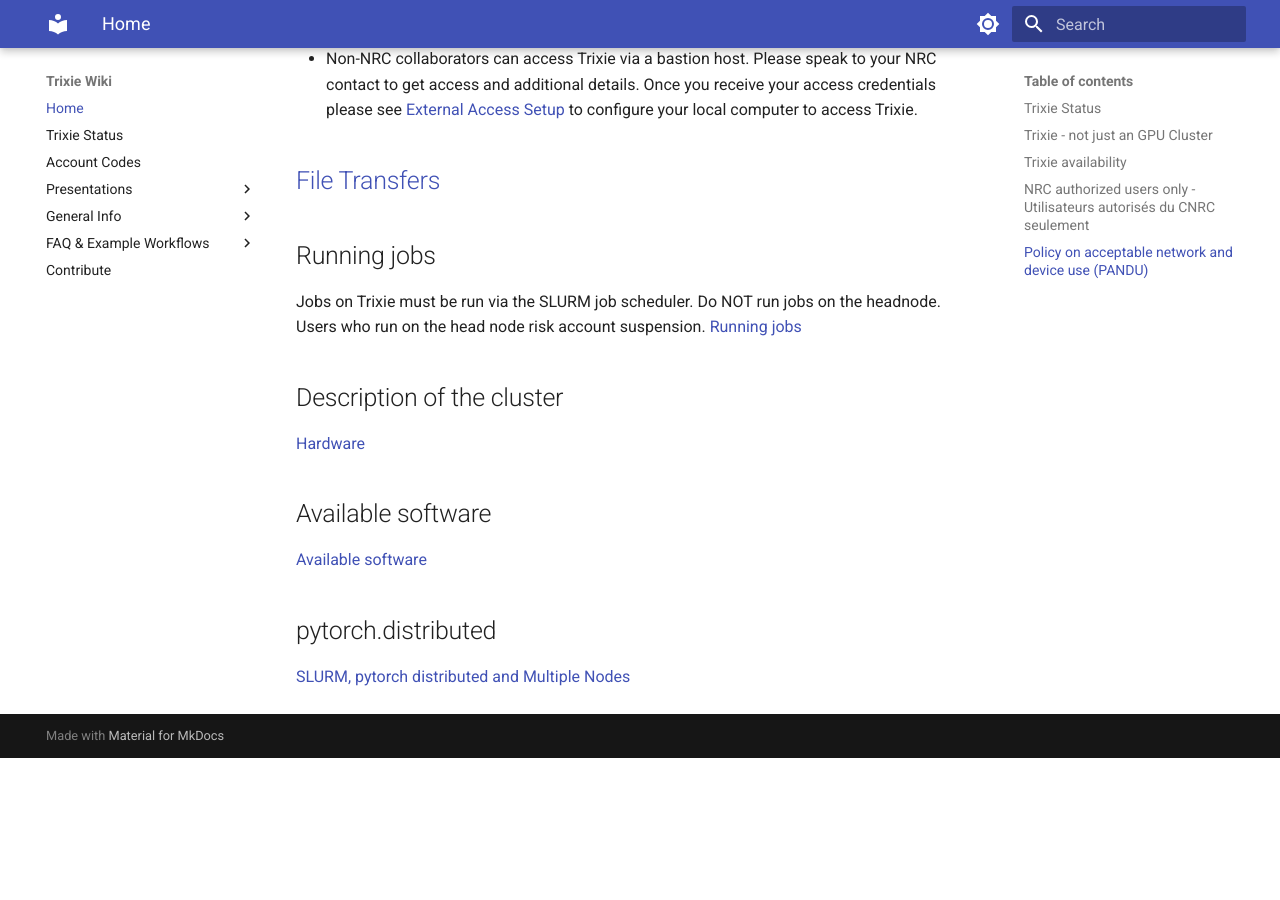
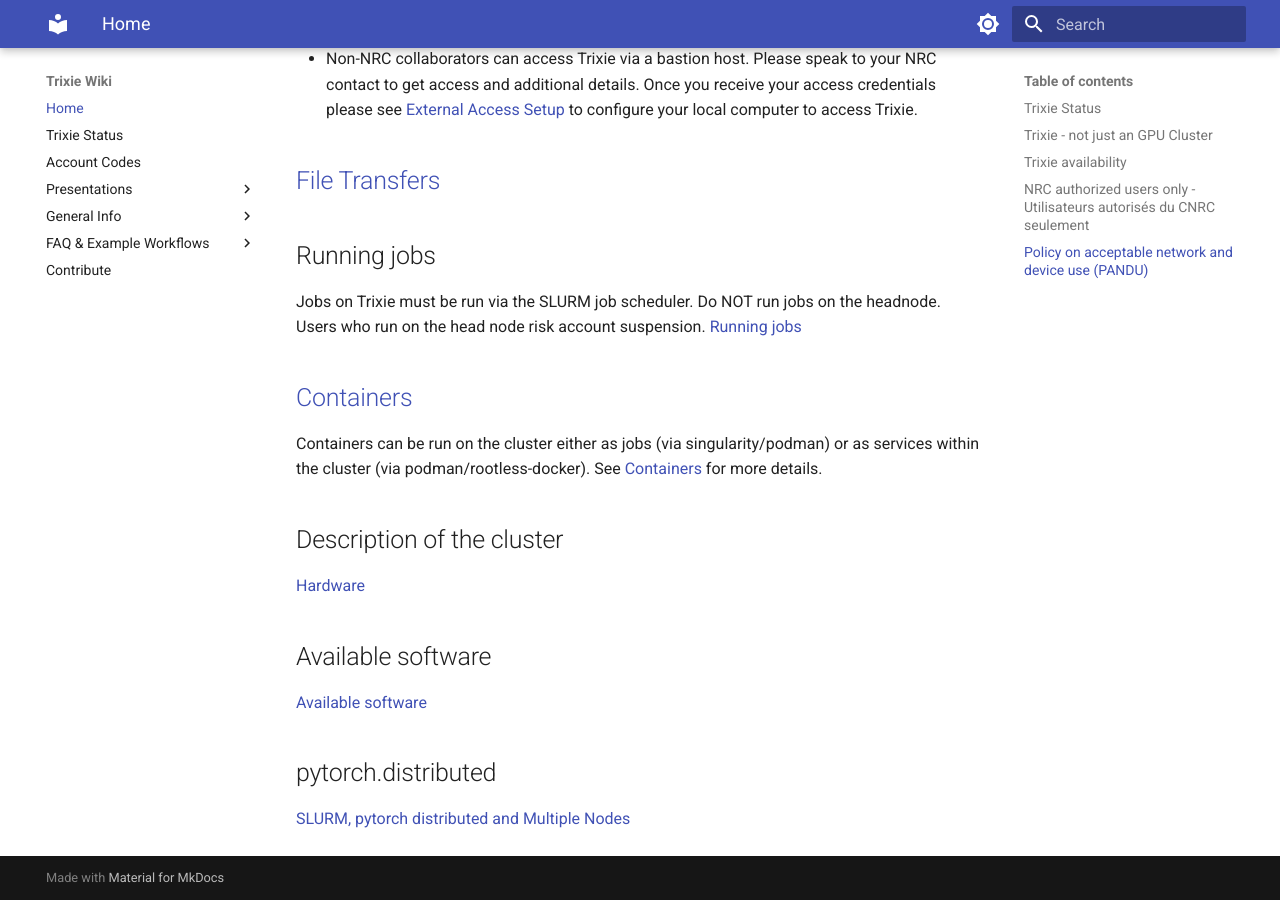
Before and after one commit to ai4d-iasc/trixie, an MkDocs documentation site: the page built from docs/index.md, in a window 1280 px wide and 900 px high, scrolled down 2260 px. Built offline with MkDocs 1.6.1 and Material for MkDocs 9.7.7, drawn with Linux system fonts in a browser that asks for light colours; before the commit the page ends 3018 px from its top, so only the background shows below that.

Commit message:
Update index.md
Link to containers

```diff
--- a/docs/index.md
+++ b/docs/index.md
@@ -58,6 +58,9 @@
 
 Jobs on Trixie must be run via the SLURM job scheduler. Do NOT run jobs on the headnode. Users who run on the head node risk account suspension. [Running jobs](Running-jobs.md)
 
+## [Containers](containerServices.md)
+Containers can be run on the cluster either as jobs (via singularity/podman) or as services within the cluster (via podman/rootless-docker). See [Containers](containerServices.md) for more details.
+
 ## Description of the cluster
 
 [Hardware](Hardware.md)
```
